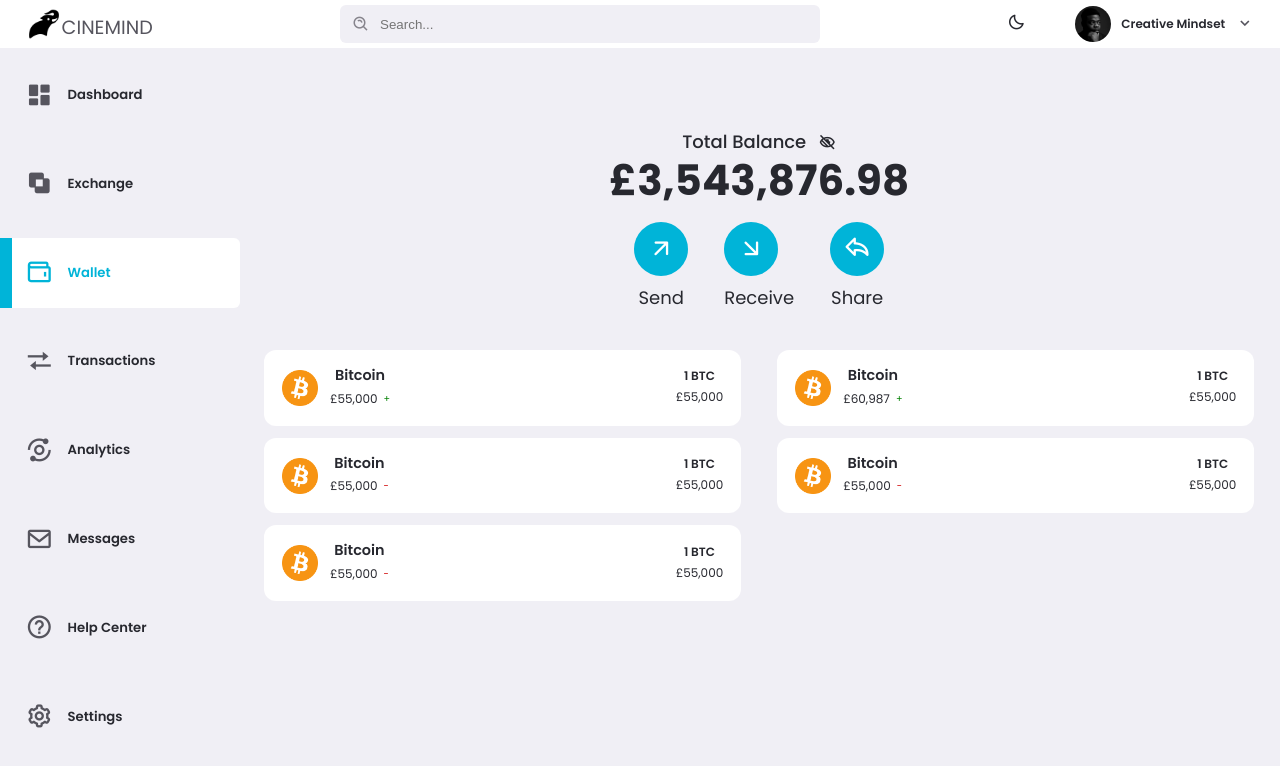
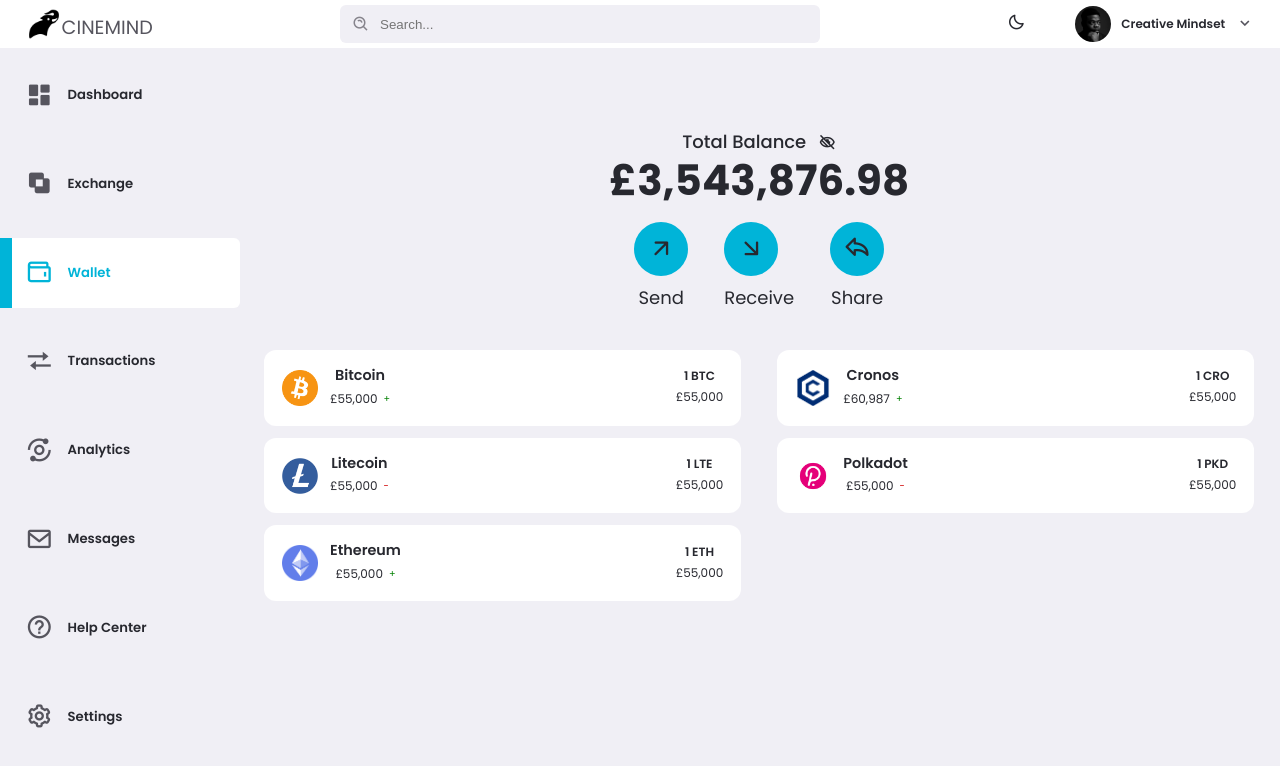
Before and after one commit to Creative-mindset21/Crypto-Investment-Dashboard, a plain HTML site: page wallet/wallet.html in a window 1280 px wide. Drawn offline with nearby package versions, Linux system fonts and the light colour scheme.

Commit message:
updated wallet.html

```diff
--- a/wallet/wallet.css
+++ b/wallet/wallet.css
@@ -38,7 +38,7 @@
 }
 
 .wallet-icon i {
-  color: var(--color-white);
+  color: var(--color-dark);
   background: var(--color-primary);
   width: 4.5rem;
   height: 4.5rem;
--- a/wallet/wallet.html
+++ b/wallet/wallet.html
@@ -163,10 +163,10 @@
 
         <li class="token">
           <div class="token-left">
-            <img src="../images/Bitcoin.svg.png" alt="Bitcoin Image" />
+            <img src="../images/cronos-cro-logo.png" alt="cronos Image" />
 
             <div class="token-text">
-              <h4>Bitcoin</h4>
+              <h4>Cronos</h4>
 
               <div>
                 <p>£60,987</p>
@@ -176,17 +176,17 @@
           </div>
 
           <div class="token-right">
-            <h4>1 BTC</h4>
+            <h4>1 CRO</h4>
             <p>£55,000</p>
           </div>
         </li>
 
         <li class="token">
           <div class="token-left">
-            <img src="../images/Bitcoin.svg.png" alt="Bitcoin Image" />
+            <img src="../images/Litecoin_Logo.jpg" alt="Litecoin Image" />
 
             <div class="token-text">
-              <h4>Bitcoin</h4>
+              <h4>Litecoin</h4>
 
               <div>
                 <p>£55,000</p>
@@ -196,17 +196,20 @@
           </div>
 
           <div class="token-right">
-            <h4>1 BTC</h4>
+            <h4>1 LTE</h4>
             <p>£55,000</p>
           </div>
         </li>
 
         <li class="token">
           <div class="token-left">
-            <img src="../images/Bitcoin.svg.png" alt="Bitcoin Image" />
+            <img
+              src="../images/polkadot-coin-logo-icon-cryptocurrency-free-vector.jpg"
+              alt="Polkadot Image"
+            />
 
             <div class="token-text">
-              <h4>Bitcoin</h4>
+              <h4>Polkadot</h4>
 
               <div>
                 <p>£55,000</p>
@@ -216,27 +219,30 @@
           </div>
 
           <div class="token-right">
-            <h4>1 BTC</h4>
+            <h4>1 PKD</h4>
             <p>£55,000</p>
           </div>
         </li>
 
         <li class="token">
           <div class="token-left">
-            <img src="../images/Bitcoin.svg.png" alt="Bitcoin Image" />
+            <img
+              src="../images/ethereum-logo-EC6CDBA45B-seeklogo.com.png"
+              alt="Bitcoin Image"
+            />
 
             <div class="token-text">
-              <h4>Bitcoin</h4>
+              <h4>Ethereum</h4>
 
               <div>
                 <p>£55,000</p>
-                <small class="danger">-</small>
+                <small class="success">+</small>
               </div>
             </div>
           </div>
 
           <div class="token-right">
-            <h4>1 BTC</h4>
+            <h4>1 ETH</h4>
             <p>£55,000</p>
           </div>
         </li>
```
Also changed, not shown: images/Litecoin_Logo.jpg (added), images/cronos-cro-logo.png (added), images/ethereum-logo-EC6CDBA45B-seeklogo.com.png (added), images/polkadot-coin-logo-icon-cryptocurrency-free-vector.jpg (added).
